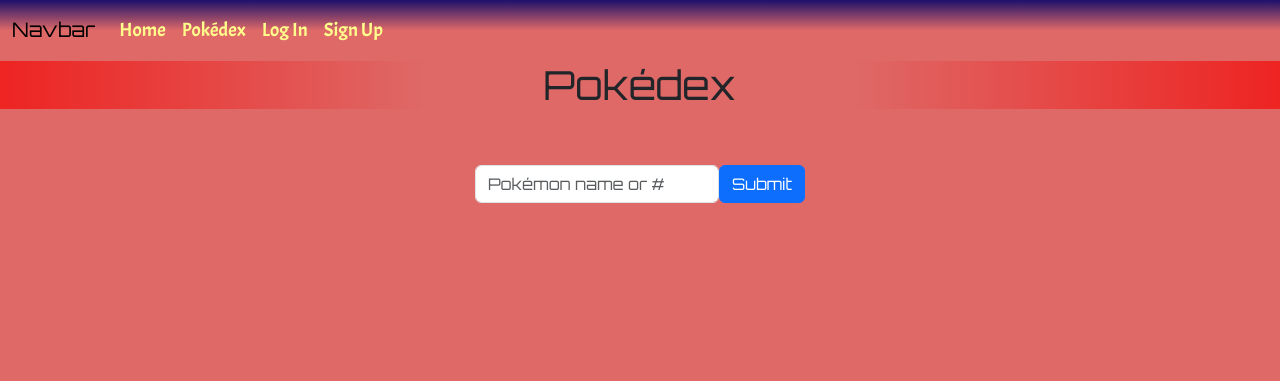
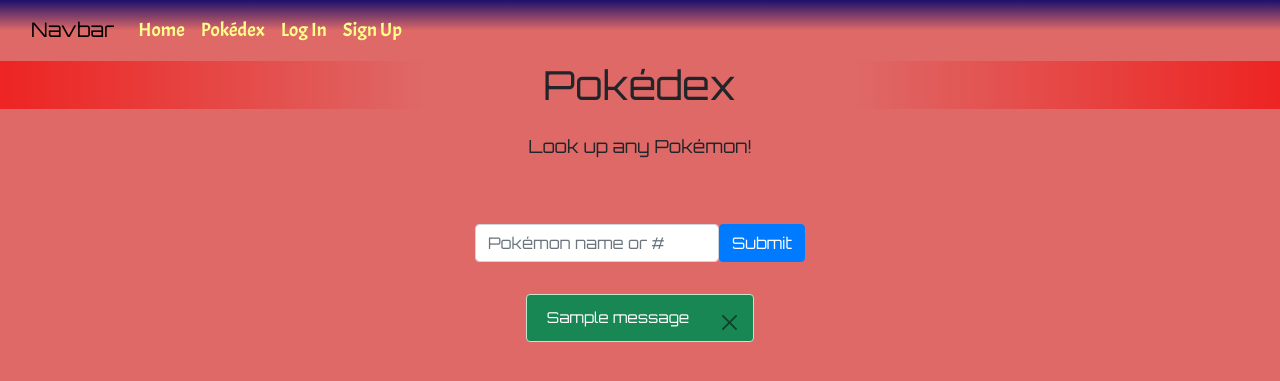
Before and after one commit to JSander72/pokemon-website, a Flask app: page /pokedex in a window 1280 px wide. Shown: the top 381 px of the page. Run offline with Flask 3, Linux system fonts and the light colour scheme; tables that the repository leaves empty hold one stand-in row (values such as "Sample post"); one stand-in notice (Sample message) is shown; some libraries are stand-ins or nearby versions.

Commit message:
added flash messages to pokedex, and placeholder release/add to team buttons for training gym cards.

```diff
--- a/app/routes.py
+++ b/app/routes.py
@@ -88,18 +88,18 @@ def capture():
         existing_pokemon = Pokemon.query.filter_by(id=id).first()
         if existing_pokemon is None:
             pokemon.saveToDB()
-            flash(f'Succesfully stored {name}!', 'success')
+            print(f'Succesfully stored {name}!')
 
             #store pokemon in mypokemon
             to_capture = MyPokemon(current_user.id, id )
             print(to_capture)
             to_capture.saveToDB()
-            print(f'You captured {name}!!')
+            flash(f'You captured {name}!!', 'success')
         else:
             to_capture = MyPokemon(current_user.id, id )
             print(f"to_capture already in Pokemon table")
             to_capture.saveToDB()
-            print(f'You captured {name}!!')
+            flash(f'You captured {name}!!', 'success')
 
         return redirect(url_for('poke'))
     else:
--- a/app/static/main.css
+++ b/app/static/main.css
@@ -37,8 +37,7 @@
 .pokecard {
     display: flex;
     justify-content: space-around;
-    flex-direction:;
-
+    flex-wrap: wrap;
 }
 
 .card {
@@ -83,6 +82,14 @@
 .list-group > li {
     background: rgba(0,0,0,0);
     font-family: 'Rajdhani', sans-serif;
+}
+
+.release {
+    background-color: rgb(237,36,34);
+}
+
+.release:hover {
+    background-color: rgb(196, 29, 26);
 }
 
 
--- a/app/templates/base.html
+++ b/app/templates/base.html
@@ -6,6 +6,8 @@
 <meta http-equiv="X-UA-Compatible" content="ie=edge">
 <meta name="Description" content="Enter your description here"/>
 <link href="https://cdn.jsdelivr.net/npm/bootstrap@5.3.0-alpha3/dist/css/bootstrap.min.css" rel="stylesheet" integrity="sha384-KK94CHFLLe+nY2dmCWGMq91rCGa5gtU4mk92HdvYe+M/SXH301p5ILy+dN9+nJOZ" crossorigin="anonymous">
+<link rel="stylesheet" href="https://maxcdn.bootstrapcdn.com/bootstrap/4.0.0/css/bootstrap.min.css">
+
 <link rel="stylesheet" href="{{ url_for('static', filename='main.css') }}">
 <!------links for fonts----->
 <link rel="preconnect" href="https://fonts.googleapis.com">
--- a/app/templates/pokedex.html
+++ b/app/templates/pokedex.html
@@ -3,9 +3,13 @@
 {% block content %}
 
 <h1 id="signuptitle">Pokédex</h1>
+<div style="display: flex; align-items: center; flex-direction: column;">
+  <p></p>
+  <p style="font-size:large;">Look up any Pokémon!</p>
+</div>
+
 
 <div class="poke_container">
-
   <div class="form-floating mb-3">
     <form method="POST" style="display: flex; justify-content: center;">
       {{ form.hidden_tag() }}
@@ -46,7 +50,15 @@
     <div class="card-body cardstats" style=" padding: 8px; padding-bottom: 0;">
       <div class="cardstats" style="display: flex; justify-content: space-between;">
         <p class="card-text" style="font-weight: 800;">Pokémon #{{poke_dict["poke_id"]}}</p>
-        <p></p><p></p><p></p><p></p><p></p><p></p><p></p><p></p><p></p>
+        <p></p>
+        <p></p>
+        <p></p>
+        <p></p>
+        <p></p>
+        <p></p>
+        <p></p>
+        <p></p>
+        <p></p>
         <p style="font-size: small;">ATK</p>
         <p style="font-weight: 800;">{{poke_dict['attack base stat']}}</p>
         <p></p>
@@ -74,4 +86,19 @@
 </div>
 {% endif %}
 
+
+{% with messages = get_flashed_messages(with_categories=true) %}
+  {% if messages %}
+      <div style="display: flex; justify-content: center; font-size: 15px;">
+          {% for category, message in messages %}
+            <div class="alert alert-{{ category }} text-bg-{{ category }} alert-dismissible fade show" role="alert">
+              {{ message }}
+              <button type="button" class="btn-close" data-bs-dismiss="alert" aria-label="Close"></button>
+            </div>
+          {% endfor %}
+      </div>
+  {% endif %}
+{% endwith %}
+
+
 {% endblock %}
```
Also changed, not shown: app/models.py (+13 -0 lines), app/templates/training.html (+6 -6 lines).
